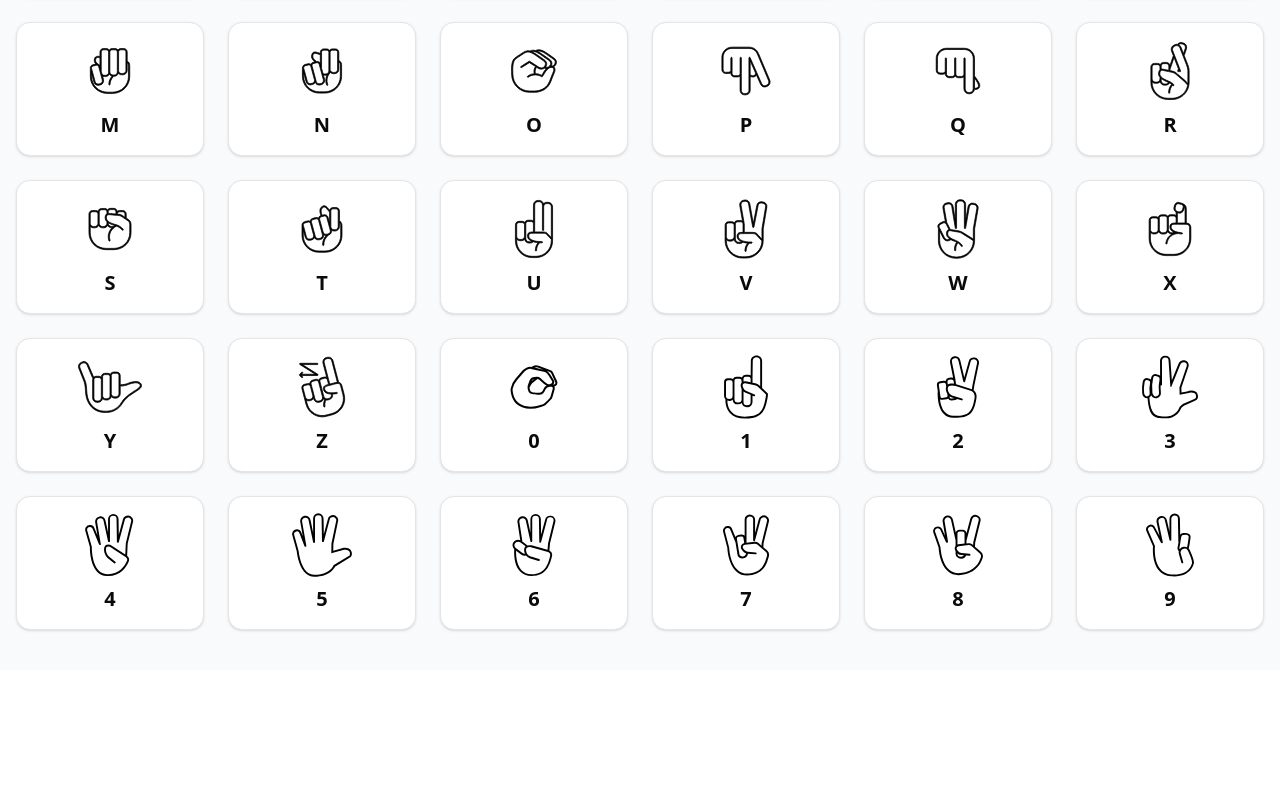
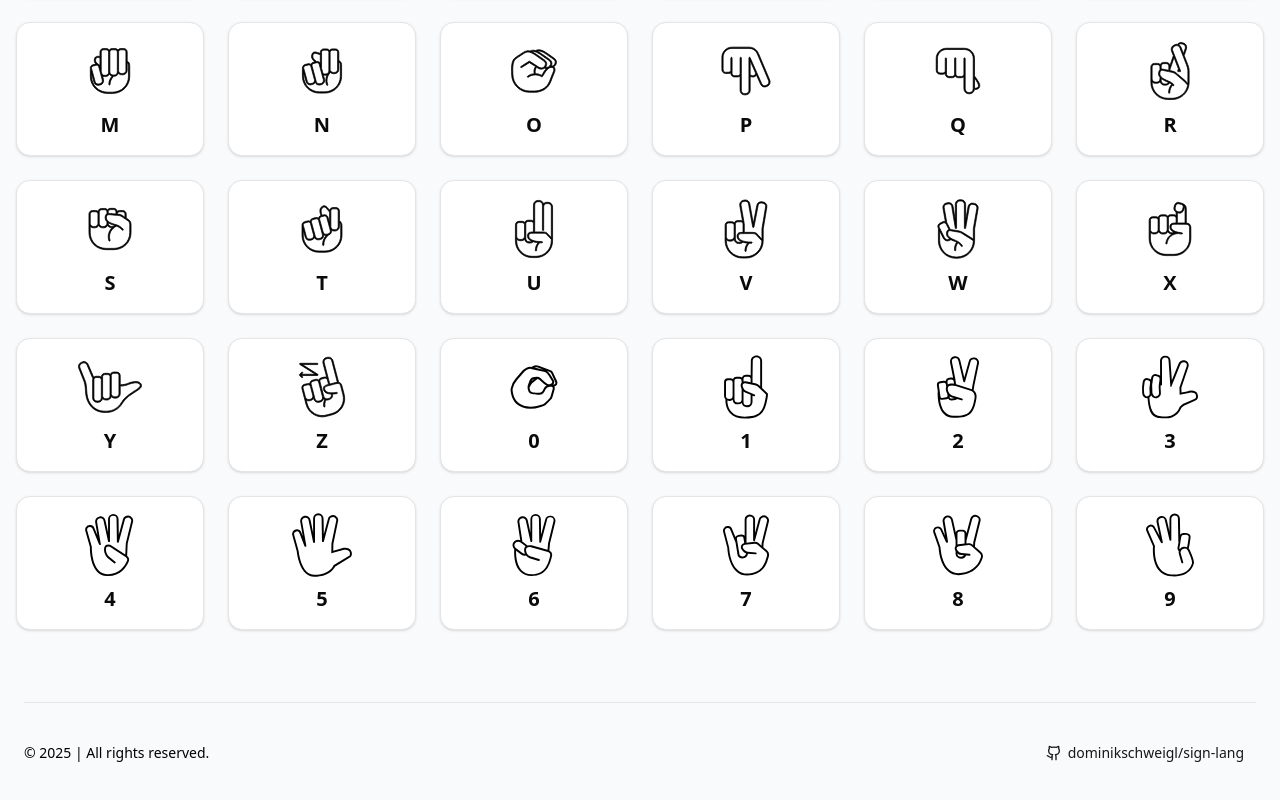
Before and after one commit to dominikschweigl/sign_lang, a Next.js app in the folder frontend/: page /signs in a window 1280 px wide. Shown: the part 722-1522 px from the top of the page. Before the commit the page ends 1392 px from the top, so only its background shows below. Built offline with nearby package versions, Linux system fonts and the light colour scheme.

Commit message:
add footer

```diff
--- a/frontend/src/app/layout.tsx
+++ b/frontend/src/app/layout.tsx
@@ -2,6 +2,7 @@ import type { Metadata } from "next";
 import { Geist, Geist_Mono } from "next/font/google";
 import "./globals.css";
 import Navigation from "@/components/layout/Navigation";
+import { Footer } from "@/components/layout/Footer";
 
 const geistSans = Geist({
   variable: "--font-geist-sans",
@@ -30,6 +31,7 @@ export default function RootLayout({
       >
         <Navigation />
         {children}
+        <Footer copyright="© 2025 | All rights reserved." bottomLinks={[]}/>
       </body>
     </html>
   );
--- a/frontend/src/app/not-found.tsx
+++ b/frontend/src/app/not-found.tsx
@@ -6,7 +6,7 @@ import Link from "next/link";
 
 export default function Page404() {
   return (
-    <div className="flex flex-col lg:flex-row items-center justify-center h-full gap-8 md:gap-16 p-4">
+    <div className="flex flex-col lg:flex-row items-center justify-center h-full gap-8 md:gap-16 p-4 mt-40 mb-20">
       <Image src={"/404.png"} alt="404" width={400} height={400} className="w-[min(400px,90%)]" />
       <div className="max-w-[400px] lg:max-w-[480px] flex flex-col gap-6 mb-16">
         <Text as={"h2"} element="h2" className="font-semibold text-3xl sm:text-4xl">
--- a/frontend/src/app/page.tsx
+++ b/frontend/src/app/page.tsx
@@ -48,7 +48,9 @@ export default function Home() {
   }, []);
 
   return (
-    <div className="grid grid-rows-[20px_1fr_20px] items-center justify-items-center min-h-screen p-8 pb-20 gap-16 sm:p-20 font-[family-name:var(--font-geist-sans)]">
+    <>
+    <div className="-z-1 absolute bg-linear-to-b from-transparent from-0% to-gray-50 to-20% w-full h-[calc(100%-var(--spacing)*40)] top-40 left-0"></div>
+    <div className="border-t grid grid-rows-[20px_1fr_20px] items-center justify-items-center min-h-screen p-8 pb-20 gap-16 sm:p-20 font-[family-name:var(--font-geist-sans)]">
       <main className="flex flex-col gap-20 row-start-2 items-center">
         <ImageCarousel imageSrcs={images.map(i => `${imageDirectory}/${i.filename}`)} initial={0} onChange={(_,image) => {setSelectedImage(image); predict(image)}}/>
         <div className="relative w-full items-center flex flex-col">
@@ -78,5 +80,6 @@ export default function Home() {
         </div>
       </main>
     </div>
+            </>
   );
 }
--- a/frontend/src/app/signs/page.tsx
+++ b/frontend/src/app/signs/page.tsx
@@ -54,7 +54,7 @@ const ASLInfoPage: React.FC = () => {
 
   return (
     <TooltipProvider>
-<div className="absolute bg-linear-to-b from-transparent from-0% to-gray-50 to-25% w-full h-[calc(100%-var(--spacing)*60)] top-60 left-0">
+<div className="-z-1 absolute bg-linear-to-b from-transparent from-0% to-gray-50 to-25% w-full h-[calc(100%-var(--spacing)*60)] top-60 left-0">
 </div>
 
       <div className="container mx-auto py-10 px-4 mt-32 relative">
--- /dev/null
+++ b/frontend/src/components/layout/Footer.tsx
@@ -0,0 +1,44 @@
+import { Github } from "lucide-react";
+import { Button } from "@/components/ui/button";
+import Link from "next/link";
+
+interface FooterProps {
+    copyright?: string
+    bottomLinks?: {
+        text: string,
+        url: string
+    }[]
+}
+
+
+const Footer = ({ copyright, bottomLinks }: FooterProps) => {
+  return (
+        <footer className="w-full md:gap-2 p-4 pb-3 md:p-6 md:py-8">
+          <div className="w-full text-black flex flex-col justify-between gap-4 border-t pt-8 text-sm font-medium md:flex-row md:items-center">
+            <p>{copyright}</p>
+            <ul className="flex gap-4">
+              {bottomLinks?.map((link, linkIdx) => (
+                <li key={linkIdx} className="hover:text-primary underline">
+                  <a href={link.url}>{link.text}</a>
+                </li>
+              ))}
+            </ul>
+            <div className="ml-auto flex hover:cursor-pointer">
+                <Link href="https://github.com/dominikschweigl/sign_lang" target="_blank" className="hidden lg:block">
+                <Button variant={"link"} className="gap-1.5">
+                    <Github className="size-4" />
+                    dominikschweigl/sign-lang
+                </Button>
+                </Link>
+                <Link href="https://github.com/dominikschweigl/sign_lang" target="_blank" className="lg:hidden">
+                <Button variant={"ghost"} size={"icon"}>
+                    <Github className="size-4" />
+                </Button>
+                </Link>
+            </div>
+          </div>
+        </footer>
+  );
+};
+
+export { Footer };
```
